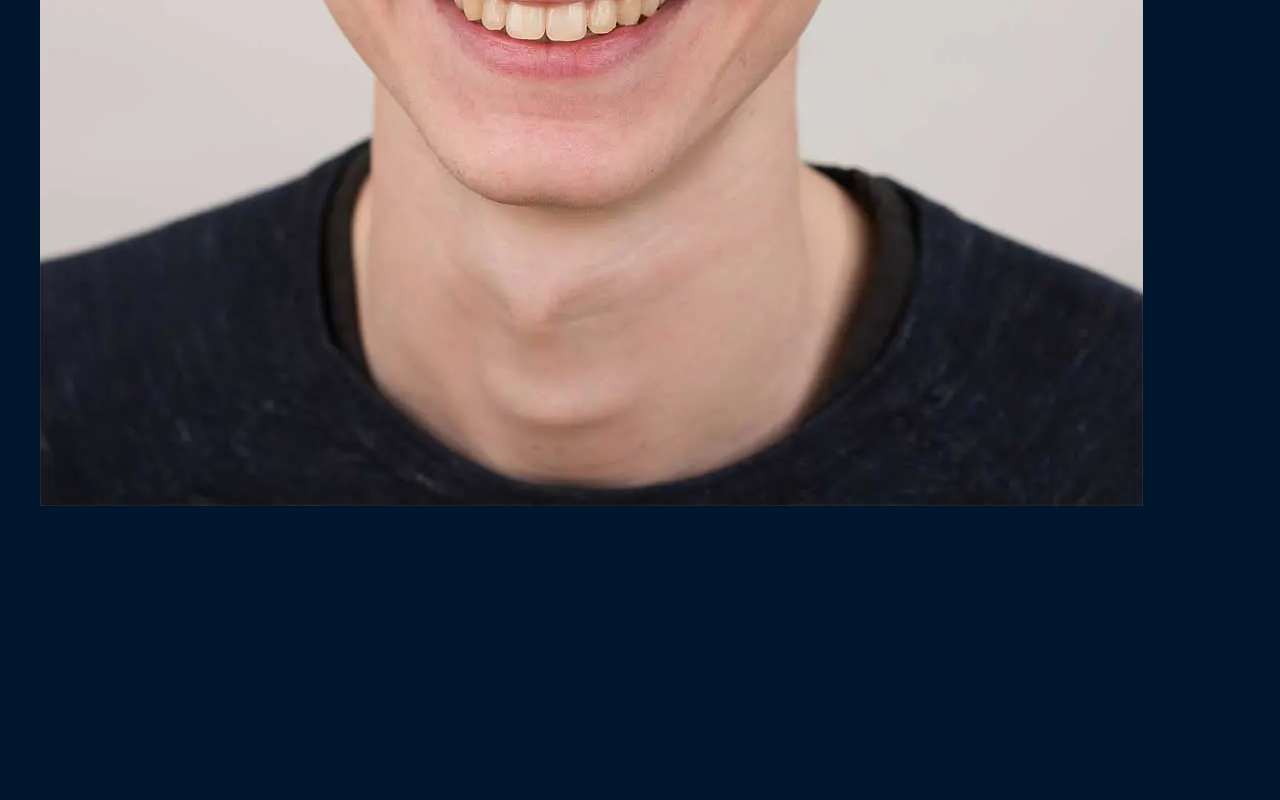
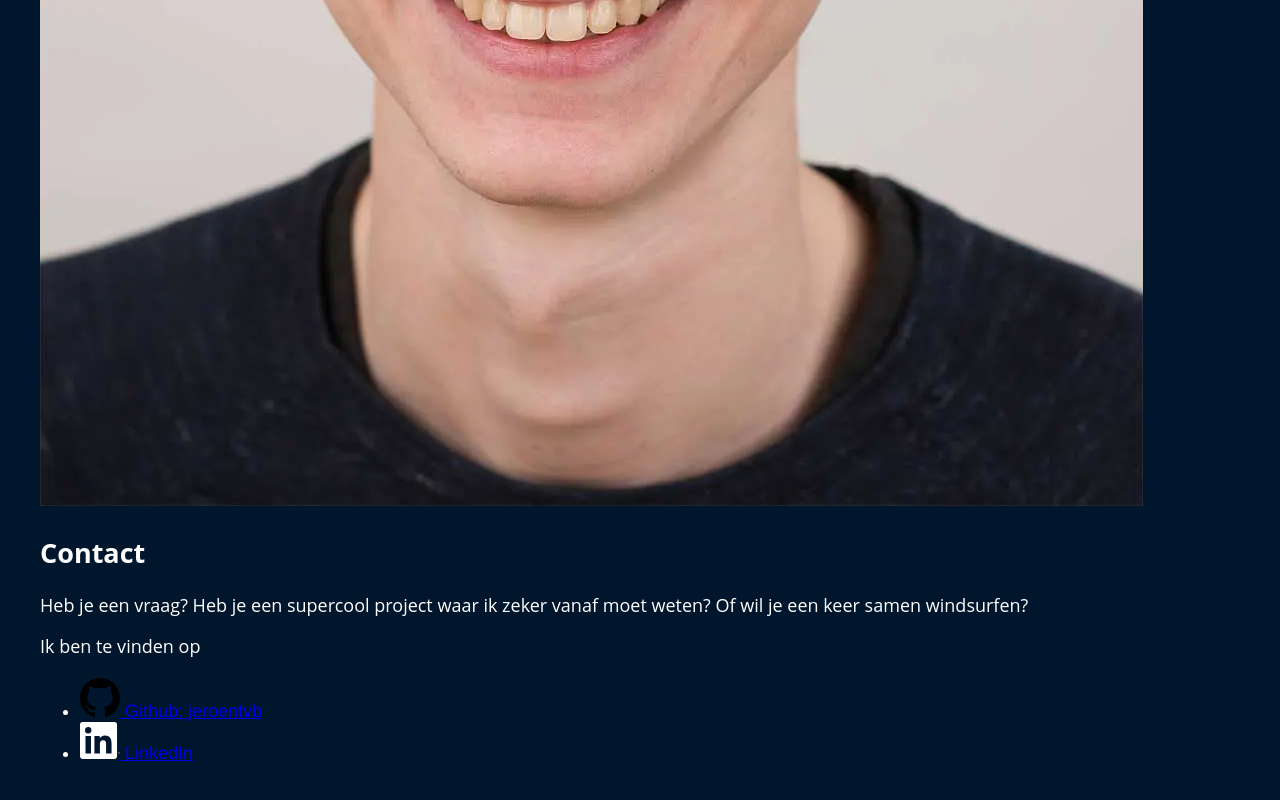
Before and after one commit to jeroentvb/jeroentvb.github.io, a Vue app: page / in a window 1280 px wide. Shown: the part 5451-6251 px from the top of the page. Before the commit the page ends 6002 px from the top, so only its background shows below. Built offline with nearby package versions, Linux system fonts and the light colour scheme.

Commit message:
Finished adding content

```diff
--- a/src/App.vue
+++ b/src/App.vue
@@ -5,15 +5,17 @@
     <FeaturedWork :work="this.featuredWorkData" />
     <Work :work="this.workData" />
     <About />
+    <Contact />
   </div>
 </template>
 
 <script>
-import Heading from './components/Heading.vue'
-import Intro from './components/AppComponents/Intro.vue'
-import FeaturedWork from './components/AppComponents/FeaturedWork.vue'
-import Work from './components/AppComponents/Work.vue'
-import About from './components/AppComponents/About.vue'
+import Heading from './components/Heading'
+import Intro from './components/AppComponents/Intro'
+import FeaturedWork from './components/AppComponents/FeaturedWork'
+import Work from './components/AppComponents/Work'
+import About from './components/AppComponents/About'
+import Contact from './components/AppComponents/Contact'
 
 import featuredWorkData from './content/featuredWork.json'
 import workData from './content/work.json'
@@ -25,7 +27,8 @@ export default {
     Intro,
     FeaturedWork,
     Work,
-    About
+    About,
+    Contact
   },
 
   data() {
--- /dev/null
+++ b/src/components/AppComponents/Contact.vue
@@ -0,0 +1,41 @@
+<template>
+  <section>
+    <h2>Contact</h2>
+    <p>Heb je een vraag? Heb je een supercool project waar ik zeker vanaf moet weten? Of wil je een keer samen windsurfen?</p>
+    <p>Ik ben te vinden op</p>
+
+    <div class="contact-list">
+      <ul>
+        <li>
+          <a href="https://github.com/jeroentvb" target="_blank" rel="noreferrer">
+            <GithubLogo />
+          </a>
+          <a href="https://github.com/jeroentvb" target="_blank" rel="noreferrer" class="link">
+            Github: jeroentvb
+          </a>
+        </li>
+        <li>
+          <a href="https://www.linkedin.com/in/jeroenvanberkum/" target="_blank" rel="noreferrer">
+            <LinkedinLogo />
+          </a>
+          <a href="https://www.linkedin.com/in/jeroenvanberkum/" target="_blank" rel="noreferrer" class="link">
+            LinkedIn
+          </a>
+        </li>
+      </ul>
+    </div>
+  </section>
+</template>
+
+<script>
+import GithubLogo from '../../../public/img/github-logo.svg'
+import LinkedinLogo from '../../../public/img/linkedin-logo.svg'
+
+export default {
+  name: 'Contact',
+  components: {
+    GithubLogo,
+    LinkedinLogo
+  }
+}
+</script>
```
